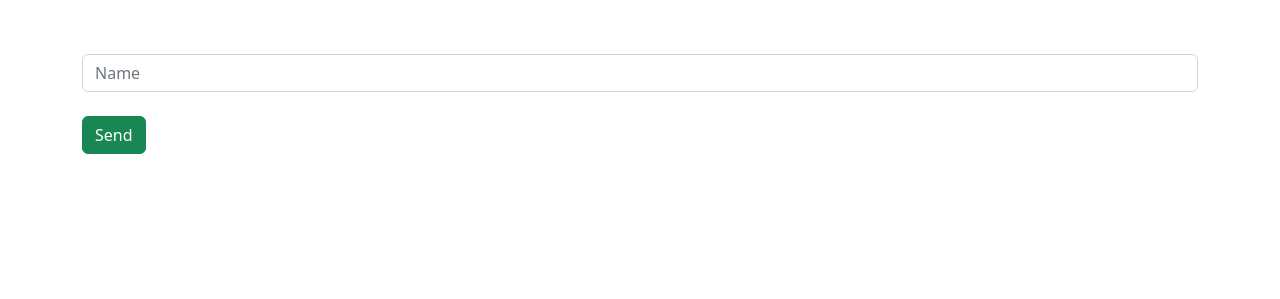
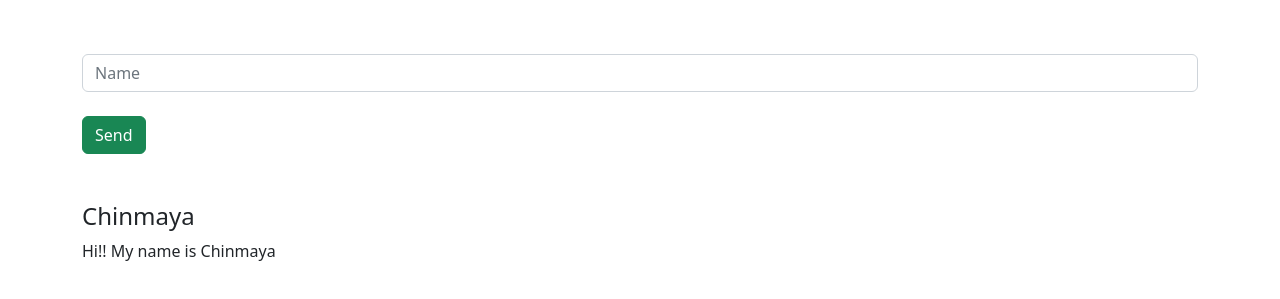
Before and after one commit to ChinmayaGarg/ChatApplication, a website: page Day1/index.html in a window 1280 px wide. Shown: the part 165-464 px from the top of the page. Drawn offline with nearby package versions, Linux system fonts and the light colour scheme.

Commit message:
Implemented a function to render static messages
Implemented a function that will add messages to our message history box using $().append.

```diff
--- a/Day1/index.html
+++ b/Day1/index.html
@@ -53,6 +53,11 @@
 
 <script>
   $(() => {
-    console.log('loaded');
+    addMessages({ name: 'Chinmaya', message: 'Hi!! My name is Chinmaya' });
   });
+
+  // A function that will allow us to add messages to our message history
+  function addMessages(message) {
+    $('#messages').append(`<h4> ${message.name} </h4> <p>${message.message}</p>`);
+  }
 </script>
```
